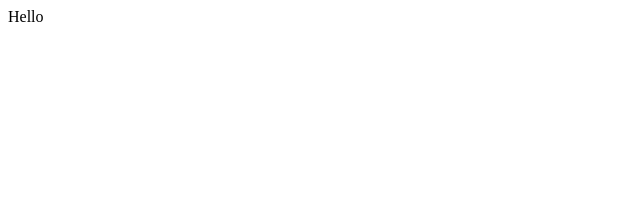
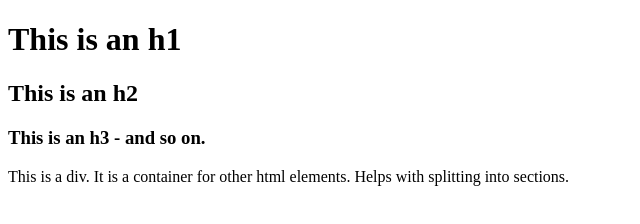
Before and after one commit to TommySteed3/tommysteed.github.io, a plain HTML site: page index.html in a window 1280 px wide. Shown: the whole page, without its empty margins (0-640 px from the left). Drawn offline with Linux system fonts and the light colour scheme.

Commit message:
New index.html

```diff
--- a/index.html
+++ b/index.html
@@ -1,8 +1,22 @@
 <!DOCTYPE html>
-<html>
+<html lang="en">
 <head>
-    Hello
+    <meta charset="UTF-8">
+    <meta name="viewport" content="width=device-width, initial-scale=1.0">
+    <meta http-equiv="X-UA-Compatible" content="ie=edge">
+    <title>Coding Practice</title>
 </head>
 <body>
+    <h1>This is an h1</h1>
+    <h2>This is an h2</h2>
+    <h3>This is an h3 - and so on.</h3>
+
+<div>
+
+This is a div.  It is a container for other html elements.  Helps with splitting into sections.
+
+</div>
+
+
 </body>
 </html>
```
